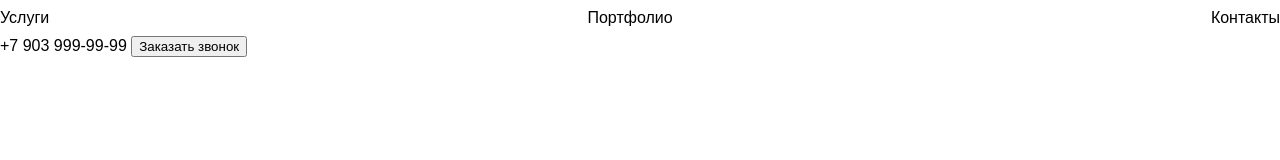
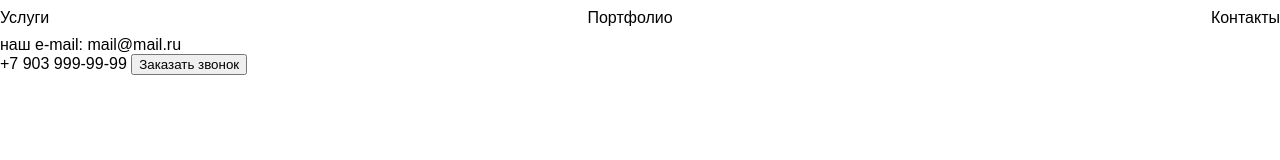
Before and after one commit to PostironyEnjoyer/special-app, a plain HTML site: page index.html in a window 1280 px wide. Drawn offline with Linux system fonts and the light colour scheme.

Commit message:
added e-mail

```diff
--- a/index.html
+++ b/index.html
@@ -17,6 +17,9 @@
             <a href="#contacts">Контакты</a>
         </nav>
         <div>
+            наш e-mail: <a href="mailto:mail@mail.ru"> mail@mail.ru</a>
+        </div>
+        <div>
             <a href="tel:+79039999999">+7 903 999-99-99</a>
             <button>Заказать звонок</button>
         </div>
```
